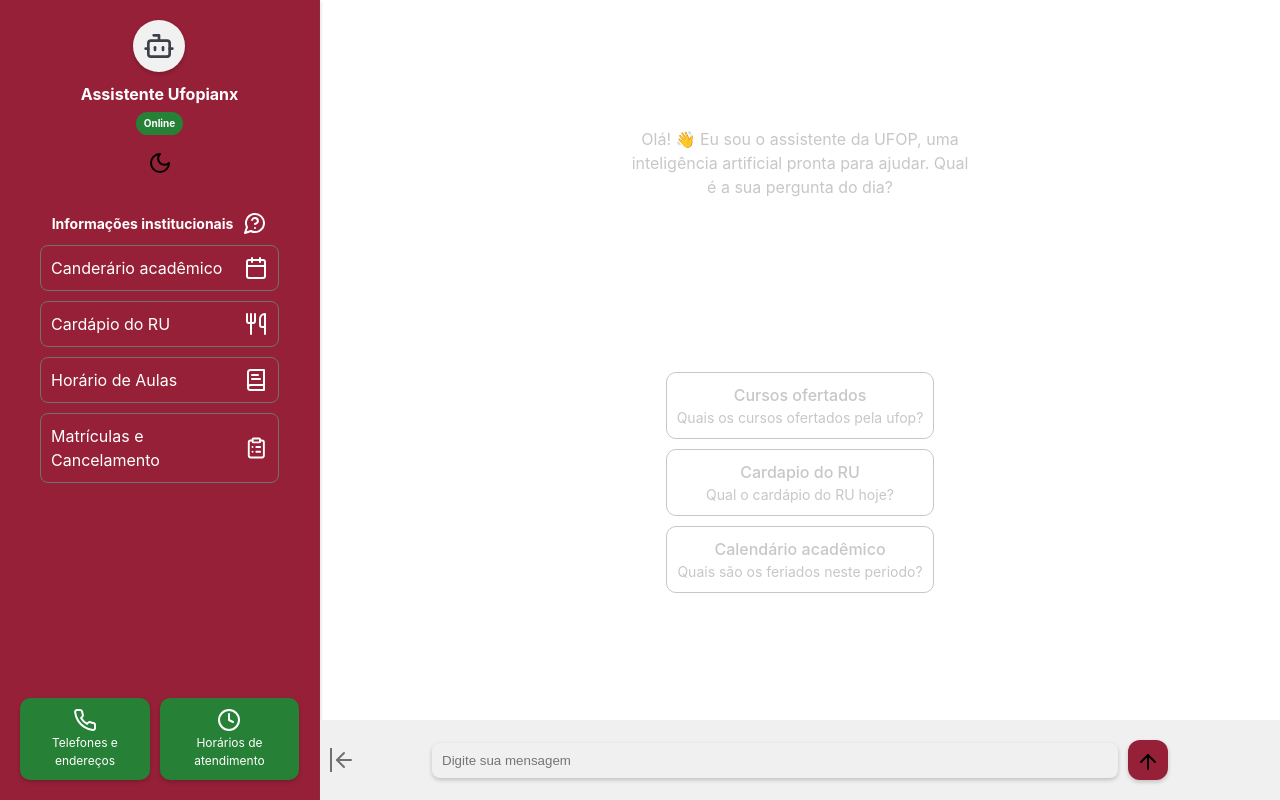
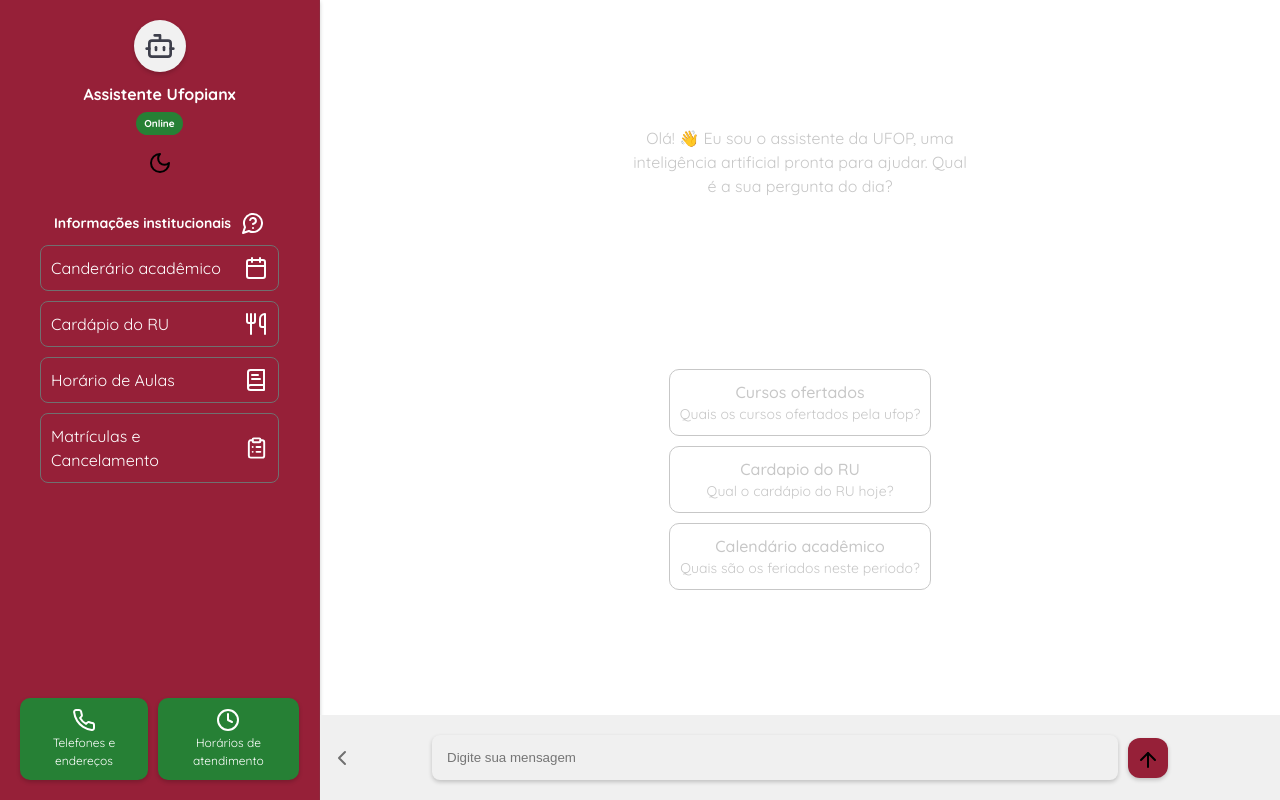
Before and after one commit to mateus-hamade/chatbot-ufop, a React (Vite) app: page / in a window 1280 px wide. Built offline with nearby package versions, Linux system fonts and the light colour scheme.

Commit message:
Update Lucide icons and font styles, improve menu animation

```diff
--- a/src/components/Footer.jsx
+++ b/src/components/Footer.jsx
@@ -3,7 +3,7 @@
 import { useTheme } from "./ThemeContext";
 import { sendMessage } from "../services/api_service";
 
-import { ArrowUp, Loader2, ArrowLeft , ArrowRight } from "lucide-react";
+import { ArrowUp, Loader2, ChevronLeft, ChevronRight } from "lucide-react";
 
 import "../styles/footer.css";
 
@@ -51,9 +51,9 @@
             </form>
             <button className="menu" onClick={() => setIsMenuOpen(!isMenuOpen)}>
                 {isMenuOpen ? (
-                    <ArrowRight className="menu-icon"/>
+                    <ChevronRight className="menu-icon"/>
                     ) : (
-                    <ArrowLeft className="menu-icon" />
+                    <ChevronLeft className="menu-icon" />
                 )}
             </button>
         </footer>
--- a/src/index.css
+++ b/src/index.css
@@ -1,14 +1,20 @@
+@import url('https://fonts.googleapis.com/css2?family=Quicksand:wght@300..700&display=swap');
+
 :root {
-  font-family: Inter, system-ui, Avenir, Helvetica, Arial, sans-serif;
+  font-family: 'Quicksand', sans-serif;
   line-height: 1.5;
   font-weight: 400;
 
   color-scheme: light dark;
   color: #242424;
   background-color: white;
+  transition: background-color 0.5s ease-in-out;
 
   font-synthesis: none;
   text-rendering: optimizeLegibility;
   -webkit-font-smoothing: antialiased;
   -moz-osx-font-smoothing: grayscale;
+
+  --primary: #962038;
+  --secondary: #268035;
 }
--- a/src/pages/Home.jsx
+++ b/src/pages/Home.jsx
@@ -21,7 +21,7 @@
     <ThemeProvider>
       <div className="container">
         <Header isMenuOpen={isMenuOpen} />
-        <div>
+        <div className={`${isMenuOpen ? "sub-container" : ""}`}>
           <Main messages={messages} />
           <Footer addMessage={addMessage} isMenuOpen={isMenuOpen} setIsMenuOpen={setIsMenuOpen}/>
         </div>
--- a/src/styles/botStatus.css
+++ b/src/styles/botStatus.css
@@ -44,7 +44,7 @@
 }
 
 .status {
-    background-color: #268035;
+    background-color: var(--secondary);
     color: white;
     font-weight: 700;
     border-radius: 14px;
--- a/src/styles/contact.css
+++ b/src/styles/contact.css
@@ -17,7 +17,7 @@
     justify-content: center;
     border-radius: 10px;
     padding: 10px;
-    background-color: #268035;
+    background-color: var(--secondary);
     text-decoration: none;
     color: white;
     box-shadow: 0 2px 4px rgba(0, 0, 0, 0.2);
@@ -31,7 +31,7 @@
     }
 
     &:hover {
-        background-color: #2d8645;
+        background-color: var(--secondary);
     }
 
     &:hover .phone-icon {
--- a/src/styles/darkTheme.css
+++ b/src/styles/darkTheme.css
@@ -20,7 +20,7 @@
     color: #c9ced3;
 
     .status {
-        background-color: #962038;
+        background-color: var(--primary);
     }
 
     form {
@@ -33,14 +33,14 @@
     }
 
     #send-button {
-        background-color: #268035;
+        background-color: var(--secondary);
         color: #c9ced3;
     }
 
     .new-conversation,
     .contact-phone,
     .contact-clock {
-        background-color: #962038;
+        background-color: var(--primary);
         color: #c9ced3;
     }
 
--- a/src/styles/footer.css
+++ b/src/styles/footer.css
@@ -34,18 +34,21 @@
     flex: 1;
     border: none;
     border-radius: 8px;
-    padding: 10px;
+    padding: 15px;
     background-color: #f0f0f0;
     color: #333333;
     box-shadow: 0 2px 4px rgba(0, 0, 0, 0.2);
     transition: background-color 0.5s ease-in-out;
 }
 
+/* input:focus {
+    border: 1px solid var(--secondary);
+} */
+
 .menu {
     display: flex;
     background-color: transparent;
     border: none;
-    border-left: 2px solid #707070;
     cursor: pointer;
     position: absolute;
     left: 10px;
@@ -68,16 +71,11 @@
     justify-content: center;
     align-items: center;
     padding: 8px;
-    background-color: #962038;
+    background-color: var(--primary);
     border-radius: 12px;
     border: none;
     box-shadow: 0 2px 4px rgba(0, 0, 0, 0.2);
     transition: background-color 0.5s ease-in-out;
-}
-
-#send-button:hover,
-#send-button:focus {
-    background-color: #861c32;
 }
 
 input:focus {
--- a/src/styles/header.css
+++ b/src/styles/header.css
@@ -2,7 +2,7 @@
 header {
     display: flex;
     align-items: center;
-    background-color: #962038;
+    background-color: var(--primary);
     box-shadow: 0 2px 4px rgba(0, 0, 0, 0.2);
     gap: 10px;
     padding: 10px;
@@ -37,5 +37,29 @@
 }
 
 .menu-closed {
-    display: none;
+    position: absolute;
+    height: 100vh;
+    animation: slideOut 0.1s ease-in-out forwards;
 }
+
+.menu-open {
+    animation: slideIn 0.1s ease-in-out forwards;
+}
+
+@keyframes slideOut {
+    from {
+        transform: translateX(0);
+    }
+    to {
+        transform: translateX(-100%);
+    }
+}
+
+@keyframes slideIn {
+    from {
+        transform: translateX(-100%);
+    }
+    to {
+        transform: translateX(0);
+    }
+}
--- a/src/styles/home.css
+++ b/src/styles/home.css
@@ -9,6 +9,10 @@
 }
 
 .container > div {
+    flex: 1;
+}
+
+.sub-container {
     flex: 1;
 }
 
--- a/src/styles/information.css
+++ b/src/styles/information.css
@@ -53,3 +53,8 @@
         gap: 5px;
     }
 }
+
+.information-detail:hover {
+    transform: scale(1.05);
+    transition: transform 0.1s ease-in-out;
+}
```
